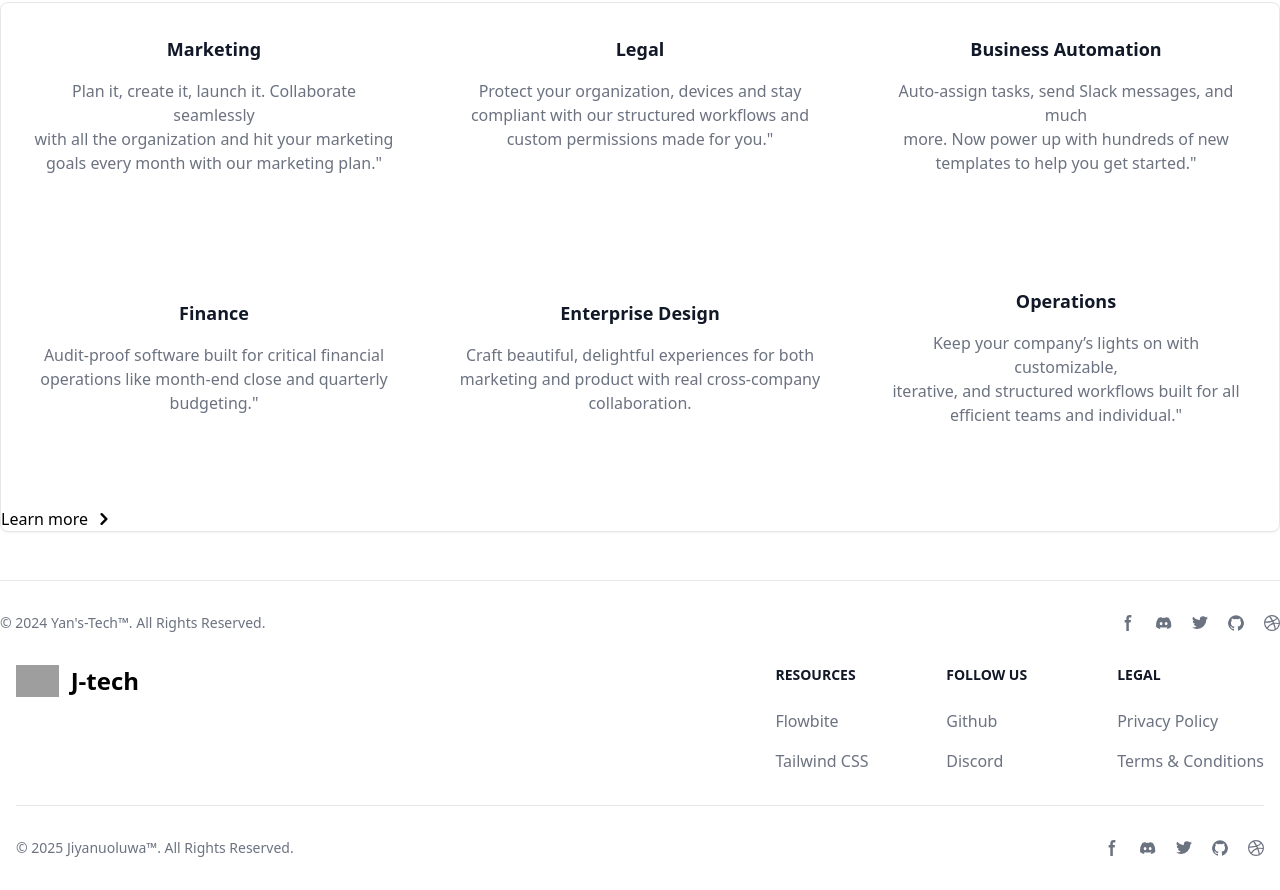
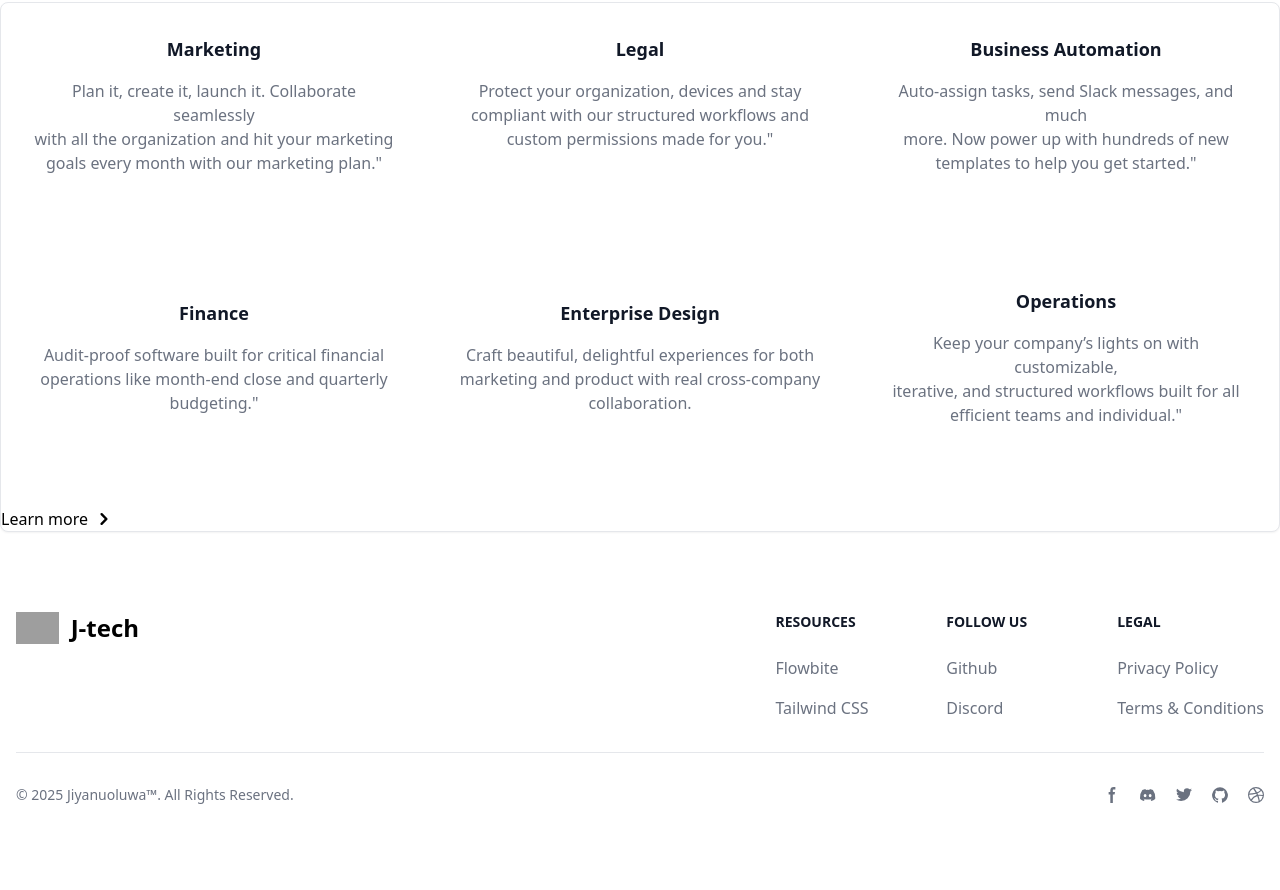
Before and after one commit to Jiyanu123/portfolio, a website: page about.html in a window 1280 px wide. Shown: the part 342-1232 px from the top of the page. After the commit the page ends 1179 px from the top, so only its background shows below. Drawn offline with Linux system fonts and the light colour scheme; grey boxes are pictures that could not be loaded.

Commit message:
Remove footer section from about.html

```diff
--- a/about.html
+++ b/about.html
@@ -96,44 +96,7 @@
         </div>
       </section>
 
-      <hr class="my-6 border-gray-200 sm:mx-auto dark:border-gray-700 lg:my-8" />
-      <div class="sm:flex sm:items-center sm:justify-between bg-black">
-          <span class="text-sm text-gray-500 sm:text-center dark:text-gray-400">© 2024 <a href="https://flowbite.com/" class="hover:underline">Yan's-Tech™</a>. All Rights Reserved.
-          </span>
-          <div class="flex mt-4 sm:justify-center sm:mt-0">
-              <a href="#" class="text-gray-500 hover:text-gray-900 dark:hover:text-white">
-                  <svg class="w-4 h-4" aria-hidden="true" xmlns="http://www.w3.org/2000/svg" fill="currentColor" viewBox="0 0 8 19">
-                        <path fill-rule="evenodd" d="M6.135 3H8V0H6.135a4.147 4.147 0 0 0-4.142 4.142V6H0v3h2v9.938h3V9h2.021l.592-3H5V3.591A.6.6 0 0 1 5.592 3h.543Z" clip-rule="evenodd"/>
-                    </svg>
-                  <span class="sr-only">Facebook page</span>
-              </a>
-              <a href="#" class="text-gray-500 hover:text-gray-900 dark:hover:text-white ms-5">
-                  <svg class="w-4 h-4" aria-hidden="true" xmlns="http://www.w3.org/2000/svg" fill="currentColor" viewBox="0 0 21 16">
-                        <path d="M16.942 1.556a16.3 16.3 0 0 0-4.126-1.3 12.04 12.04 0 0 0-.529 1.1 15.175 15.175 0 0 0-4.573 0 11.585 11.585 0 0 0-.535-1.1 16.274 16.274 0 0 0-4.129 1.3A17.392 17.392 0 0 0 .182 13.218a15.785 15.785 0 0 0 4.963 2.521c.41-.564.773-1.16 1.084-1.785a10.63 10.63 0 0 1-1.706-.83c.143-.106.283-.217.418-.33a11.664 11.664 0 0 0 10.118 0c.137.113.277.224.418.33-.544.328-1.116.606-1.71.832a12.52 12.52 0 0 0 1.084 1.785 16.46 16.46 0 0 0 5.064-2.595 17.286 17.286 0 0 0-2.973-11.59ZM6.678 10.813a1.941 1.941 0 0 1-1.8-2.045 1.93 1.93 0 0 1 1.8-2.047 1.919 1.919 0 0 1 1.8 2.047 1.93 1.93 0 0 1-1.8 2.045Zm6.644 0a1.94 1.94 0 0 1-1.8-2.045 1.93 1.93 0 0 1 1.8-2.047 1.918 1.918 0 0 1 1.8 2.047 1.93 1.93 0 0 1-1.8 2.045Z"/>
-                    </svg>
-                  <span class="sr-only">Discord community</span>
-              </a>
-              <a href=" https://x.com/YansLegend?t=QdeWGBXDHtMY9jmsPunkmw&s=08" class="text-gray-500 hover:text-gray-900 dark:hover:text-white ms-5">
-                  <svg class="w-4 h-4" aria-hidden="true" xmlns="http://www.w3.org/2000/svg" fill="currentColor" viewBox="0 0 20 17">
-                    <path fill-rule="evenodd" d="M20 1.892a8.178 8.178 0 0 1-2.355.635 4.074 4.074 0 0 0 1.8-2.235 8.344 8.344 0 0 1-2.605.98A4.13 4.13 0 0 0 13.85 0a4.068 4.068 0 0 0-4.1 4.038 4 4 0 0 0 .105.919A11.705 11.705 0 0 1 1.4.734a4.006 4.006 0 0 0 1.268 5.392 4.165 4.165 0 0 1-1.859-.5v.05A4.057 4.057 0 0 0 4.1 9.635a4.19 4.19 0 0 1-1.856.07 4.108 4.108 0 0 0 3.831 2.807A8.36 8.36 0 0 1 0 14.184 11.732 11.732 0 0 0 6.291 16 11.502 11.502 0 0 0 17.964 4.5c0-.177 0-.35-.012-.523A8.143 8.143 0 0 0 20 1.892Z" clip-rule="evenodd"/>
-                </svg>
-                  <span class="sr-only">Twitter page</span>
-              </a>
-              <a href="https://github.com/Jiyanu123" class="text-gray-500 hover:text-gray-900 dark:hover:text-white ms-5">
-                  <svg class="w-4 h-4" aria-hidden="true" xmlns="http://www.w3.org/2000/svg" fill="currentColor" viewBox="0 0 20 20">
-                        <path fill-rule="evenodd" d="M10 .333A9.911 9.911 0 0 0 6.866 19.65c.5.092.678-.215.678-.477 0-.237-.01-1.017-.014-1.845-2.757.6-3.338-1.169-3.338-1.169a2.627 2.627 0 0 0-1.1-1.451c-.9-.615.07-.6.07-.6a2.084 2.084 0 0 1 1.518 1.021 2.11 2.11 0 0 0 2.884.823c.044-.503.268-.973.63-1.325-2.2-.25-4.516-1.1-4.516-4.9A3.832 3.832 0 0 1 4.7 7.068a3.56 3.56 0 0 1 .095-2.623s.832-.266 2.726 1.016a9.409 9.409 0 0 1 4.962 0c1.89-1.282 2.717-1.016 2.717-1.016.366.83.402 1.768.1 2.623a3.827 3.827 0 0 1 1.02 2.659c0 3.807-2.319 4.644-4.525 4.889a2.366 2.366 0 0 1 .673 1.834c0 1.326-.012 2.394-.012 2.72 0 .263.18.572.681.475A9.911 9.911 0 0 0 10 .333Z" clip-rule="evenodd"/>
-                  </svg>
-                  <span class="sr-only">GitHub account</span>
-              </a>
-              <a href="#" class="text-gray-500 hover:text-gray-900 dark:hover:text-white ms-5">
-                  <svg class="w-4 h-4" aria-hidden="true" xmlns="http://www.w3.org/2000/svg" fill="currentColor" viewBox="0 0 20 20">
-                    <path fill-rule="evenodd" d="M10 0a10 10 0 1 0 10 10A10.009 10.009 0 0 0 10 0Zm6.613 4.614a8.523 8.523 0 0 1 1.93 5.32 20.094 20.094 0 0 0-5.949-.274c-.059-.149-.122-.292-.184-.441a23.879 23.879 0 0 0-.566-1.239 11.41 11.41 0 0 0 4.769-3.366ZM8 1.707a8.821 8.821 0 0 1 2-.238 8.5 8.5 0 0 1 5.664 2.152 9.608 9.608 0 0 1-4.476 3.087A45.758 45.758 0 0 0 8 1.707ZM1.642 8.262a8.57 8.57 0 0 1 4.73-5.981A53.998 53.998 0 0 1 9.54 7.222a32.078 32.078 0 0 1-7.9 1.04h.002Zm2.01 7.46a8.51 8.51 0 0 1-2.2-5.707v-.262a31.64 31.64 0 0 0 8.777-1.219c.243.477.477.964.692 1.449-.114.032-.227.067-.336.1a13.569 13.569 0 0 0-6.942 5.636l.009.003ZM10 18.556a8.508 8.508 0 0 1-5.243-1.8 11.717 11.717 0 0 1 6.7-5.332.509.509 0 0 1 .055-.02 35.65 35.65 0 0 1 1.819 6.476 8.476 8.476 0 0 1-3.331.676Zm4.772-1.462A37.232 37.232 0 0 0 13.113 11a12.513 12.513 0 0 1 5.321.364 8.56 8.56 0 0 1-3.66 5.73h-.002Z" clip-rule="evenodd"/>
-                </svg>
-                  <span class="sr-only">Dribbble account</span>
-              </a>
-          </div>
-      </div>
-    </div>
+
     <footer class="bg-white dark:bg-gray-900">
         <div class="mx-auto w-full max-w-screen-xl p-4 py-6 lg:py-8">
             <div class="md:flex md:justify-between">
```
